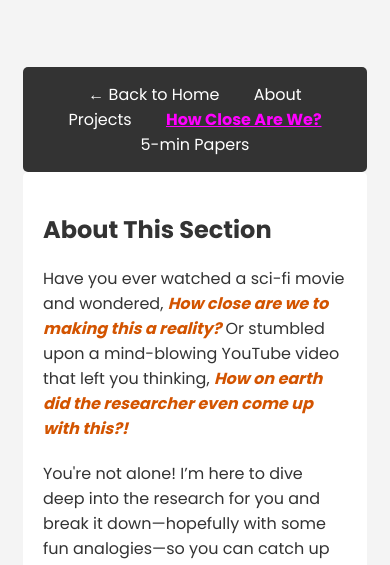
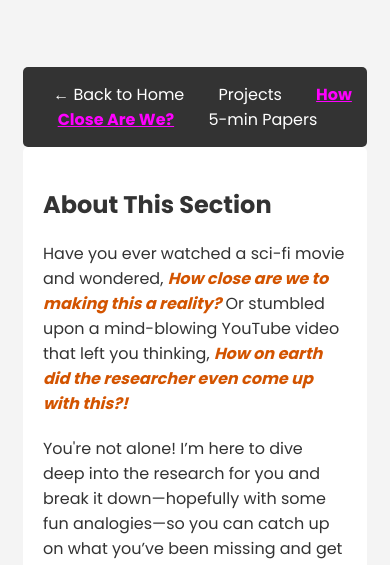
Before and after one commit to tuhinraut/tuhinraut.github.io, a plain HTML site: page How Close Are We.html in a window 390 px wide. Both pictures are taken after a click on the button 348 px from the left and 41 px from the top of the page. Shown: the part 270-835 px from the top of the page. Drawn offline with Linux system fonts and the light colour scheme.

Commit message:
UI changes

```diff
--- a/How Close Are We.html
+++ b/How Close Are We.html
@@ -45,8 +45,12 @@
         background-color: var(--background-color);
         color: var(--text-color);
         font-weight: 400; /* Ensures consistency */
-        transition: all 0.3s ease-in-out; /* Smooth transition */
         padding: 20px 0;
+      }
+
+      /* Smooth transition only for theme switching */
+      body.theme-transition {
+          transition: all 0.3s ease-in-out;
       }
 
 
@@ -110,7 +114,7 @@
 
 /* Adjust button background for light theme */
 body.light-mode .theme-toggle {
-  background: #f9f9f9; /* Change to your light theme background color */
+  background: #f4f4f4; /* Change to your light theme background color */
   color: #333; /* Adjust text color if needed */
 }
 
@@ -188,7 +192,6 @@ body:not(.light-mode) .highlight {
 
         <nav>
     <a href="index.html">← Back to Home</a>
-    <a href="index.html#about">About</a>
     <a href="Projects.html">Projects</a>
     <a href="#How Close Are We?" style="font-weight: bold; text-decoration: underline; color: magenta;">How Close Are We?</a>
     <a href="5-min Papers.html#5-min Papers">5-min Papers</a>
@@ -223,29 +226,41 @@ body:not(.light-mode) .highlight {
     </div>
 
     <script>
-    // Function to apply the theme
-function applyTheme(theme) {
+    function applyTheme(theme, isUserAction = false) {
       if (theme === "dark") {
         document.body.classList.remove("light-mode");
         localStorage.setItem("theme", "dark");
-    document.getElementById("theme-icon").src = "sun.png"; // Change to moon icon
+        document.getElementById("theme-icon").src = "sun.png";
       } else {
         document.body.classList.add("light-mode");
         localStorage.setItem("theme", "light");
-    document.getElementById("theme-icon").src = "moon.png"; // Change to sun icon
+        document.getElementById("theme-icon").src = "moon.png";
+      }
+
+      // Only add transition class if it's a user-initiated action
+      if (isUserAction) {
+        document.body.classList.add("theme-transition");
       }
     }
 
-// Get the saved theme from localStorage or fallback to dark mode
+    // Get the saved theme or fallback to dark mode
     const savedTheme = localStorage.getItem("theme") || "dark";
     const themeToggle = document.getElementById("theme-toggle");
+
+    // Apply theme without transition on initial load
     applyTheme(savedTheme);
 
-// Add event listener to toggle button
+    // Ensure theme transitions only happen after page load
+    setTimeout(() => {
+      document.body.classList.add("theme-transition");
+    }, 100);
+
+    // Add event listener for user theme change
     themeToggle.addEventListener("click", () => {
       const currentTheme = document.body.classList.contains("light-mode") ? "dark" : "light";
-  applyTheme(currentTheme);
+      applyTheme(currentTheme, true);
     });
+
 </script>
 
 </body>
```
Also changed, not shown: 5-min Papers.html (+25 -10 lines), Projects.html (+25 -10 lines), index.html (+26 -11 lines). Lines whose indentation alone changed are shown as unchanged.
